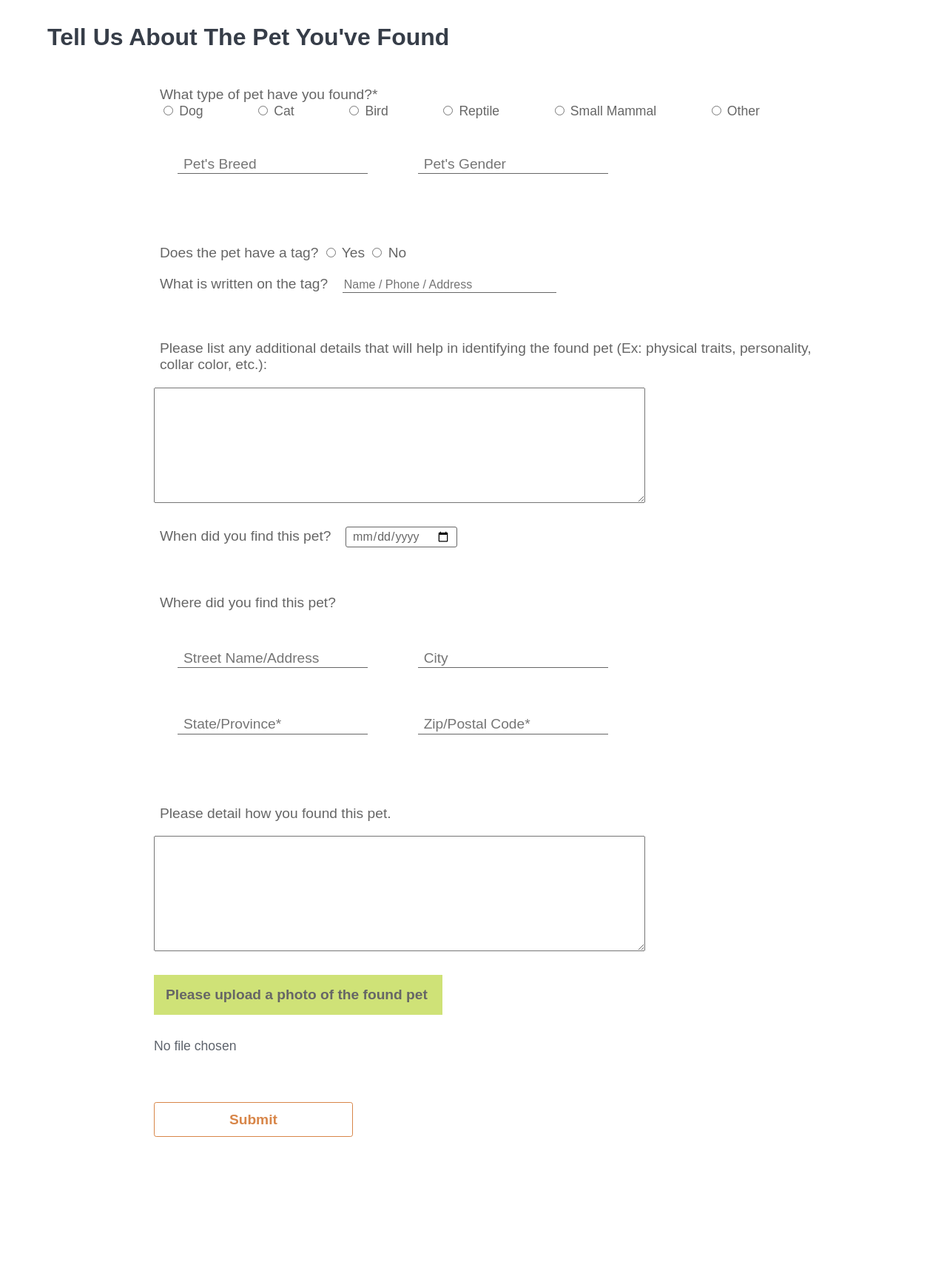
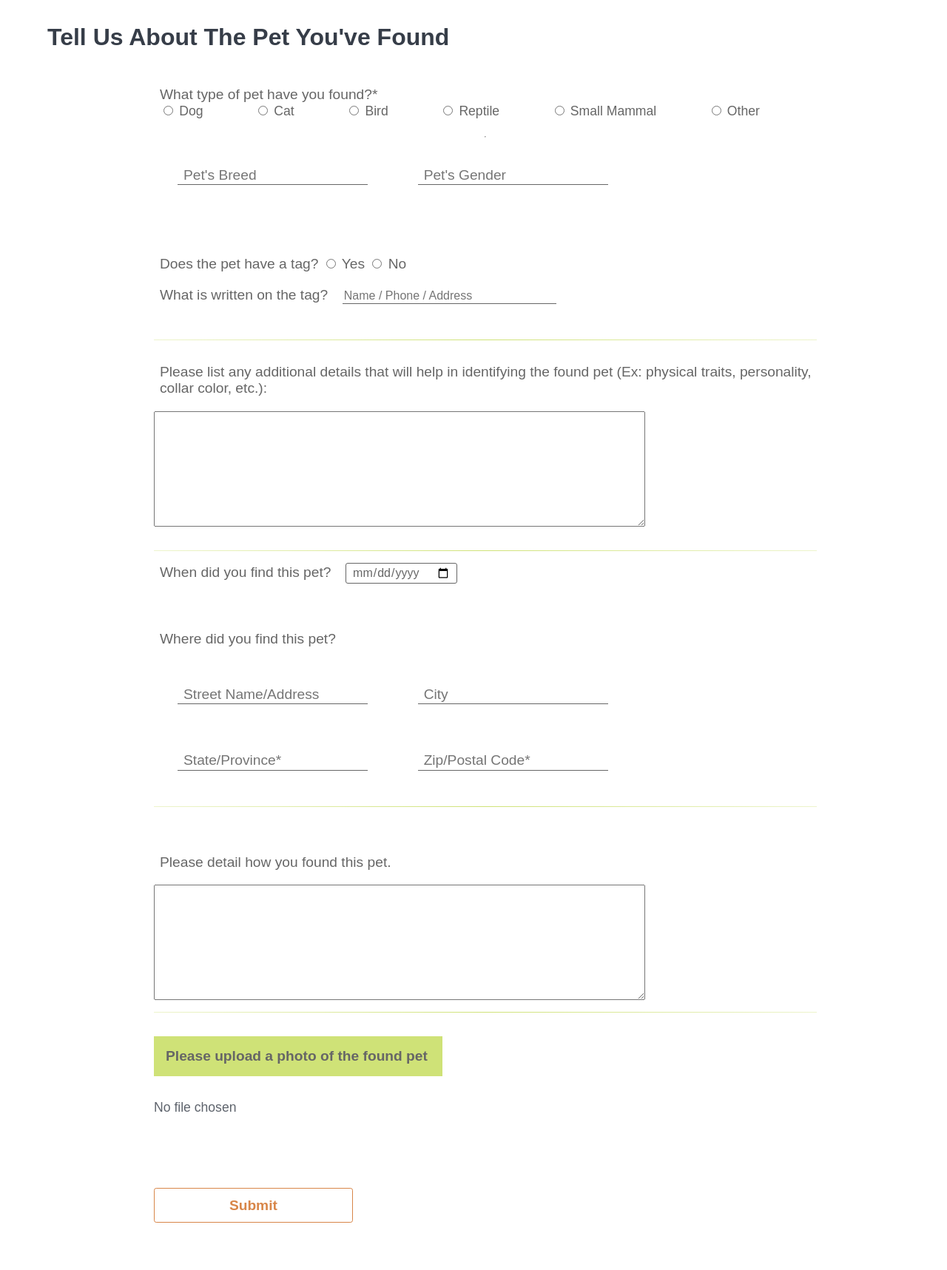
Before and after one commit to chingu-voyage4/Bears-Team-12, a Node server app: page /posts/foundpet/new in a window 1280 px wide. Shown: the part 79-1796 px from the top of the page at 74% size. Before the commit the page ends 1616 px from the top, so only its background shows below. Run offline with Node 20, Linux system fonts and the light colour scheme; the visitor is signed in with stand-in values (Sample User, id 1); some libraries are stand-ins or nearby versions; some web fonts are replaced.

Commit message:
Add <hr> in forms and add logic to comments form

```diff
--- a/public/forms.css
+++ b/public/forms.css
@@ -36,6 +36,7 @@
   border-radius: 0.2rem;
   width: 30%;
   margin: 2rem auto;
+  cursor: pointer;
 }
 /* LOST & FOUND PET FORMS */
 .form-pet {
@@ -141,6 +142,15 @@ label[for='PetImage'] {
   font-size: 1.1rem;
   opacity: 0.8;
 }
+.line {
+  margin: 1rem auto;
+  border: 0;
+  height: 1px;
+  background-image: -webkit-linear-gradient(left, #edf4cc, #cfe277, #edf4cc);
+  background-image: -moz-linear-gradient(left, #edf4cc, #cfe277, #edf4cc);
+  background-image: -ms-linear-gradient(left, #edf4cc, #cfe277, #edf4cc);
+  background-image: -o-linear-gradient(left, #edf4cc, #cfe277, #edf4cc);
+}
 /* Comment Form */
 .form-comment {
   width: 80%;
--- a/public/forms.js
+++ b/public/forms.js
@@ -17,3 +17,11 @@ function readURL(input) {
     $('#photo').attr('alt', name.split('.')[0]);
   }
 }
+
+// Set characters counter for comment input
+var maxLength = 500;
+$('#commentBody').keyup(function() {
+  var length = $(this).val().length;
+  var length = maxLength - length;
+  $('#left').text(length);
+});
--- a/views/posts/foundform.ejs
+++ b/views/posts/foundform.ejs
@@ -21,6 +21,7 @@
         </p>
       </div>
 
+      <hr>
       <!-- Pet Details -->
       <div class="pet-details">
         <input id="PetBreed" class="form-input" name="breed" type="text" placeholder="Pet's Breed">
@@ -34,9 +35,12 @@
         <label for="TagInput" class="form-question">What is written on the tag?</label>
         <input id="TagInput" class="general-input" type="text" name="tagInput" placeholder="Name / Phone / Address"> <!-- This should only be visibile in the event the user selects 'Yes' -->
 
+        <hr class="line">
+
         <p class="form-question found-details">Please list any additional details that will help in identifying the found pet (Ex: physical traits, personality, collar color, etc.):</p>
         <textarea class="text-area" name="petDesc" id="" cols="80" rows="10"></textarea>
 
+        <hr class="line">
         <!-- Found details -->
         <label class="form-question" for="FoundDate">When did you find this pet?</label>
         <input id="FoundDate" name="foundDate" type="date">
@@ -46,10 +50,12 @@
         <input class="form-input" type="text" name="state" placeholder="State/Province*" required>
         <input class="form-input" type="text" name="zipcode" placeholder="Zip/Postal Code*" required>
 
+        <hr class="line">
         <!-- Incident Details -->
         <p class="form-question">Please detail how you found this pet.</p>
         <textarea name="incidentDesc" id="" name="description" cols="80" rows="10"></textarea>
 
+        <hr class="line">
         <!-- <input class="file-name" type="text" placeholder="Filename"> -->
         <input class="photo-input" id="PetImage" name="petImage" type="file" onchange="readURL(this);">
         <label class="photo-label" for="PetImage">Please upload a photo of the found pet</label>
@@ -57,6 +63,7 @@
         <img id="photo" src="" alt="" />
       </div>
 
+      <hr class="line">
       <button id="SubmitPost" class="form-btn submit">Submit</button>
     </form>
 </main>
--- a/views/posts/lostform.ejs
+++ b/views/posts/lostform.ejs
@@ -21,6 +21,7 @@
               </p>
             </div>
 
+            <hr class="line">
             <!-- Pet Details -->
             <div class="pet-details">
               <input id="PetName" class="form-input" type="text" name="name" placeholder="Pet's Name">
@@ -28,6 +29,8 @@
               <input id="PetGender" class="form-input" type="text" name="gender" placeholder="Pet's Gender">
               <input id="PetAge" class="form-input" type="text" name="age" placeholder="Pet's Age">
               <input id="PetColor" class="form-input" type="text" name="color" placeholder="Pet's color">
+
+              <hr class="line">
               <!-- chip -->
               <p class="form-question">Is your pet chipped?
               <input id="Chipped" name="chipped" value="Yes" type="radio">
@@ -46,6 +49,7 @@
               <p class="form-question">Please list any additional details that will help in identifying your pet (Ex: physical traits, personality, collar color, etc.):</p>
               <textarea class="text-area" name="petDesc" id="" cols="80" rows="10"></textarea>
 
+              <hr class="line">
               <!-- Last Seen details -->
               <label class="form-question" for="LastSeenDate">When did you last see your pet?</label>
               <input id="LastSeenDate" name="lostDate" type="date">
@@ -57,6 +61,7 @@
               <p class="form-question">Describe the area you last saw your pet if possible.</p>
               <textarea id="LastSeenAreaDesc" name="areaDesc" cols="80" rows="10"></textarea>
 
+              <hr class="line">
               <!-- Incident Details -->
               <p class="form-question">Please describe the incident in which you lost your pet.</p>
               <textarea name="incidentDesc" id="" cols="80" rows="10"></textarea>
```
Lines whose indentation alone changed are shown as unchanged.
